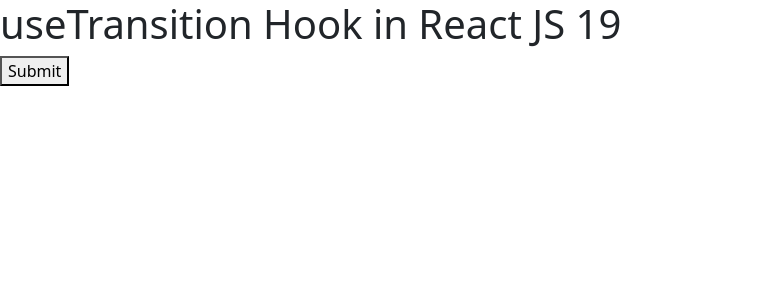
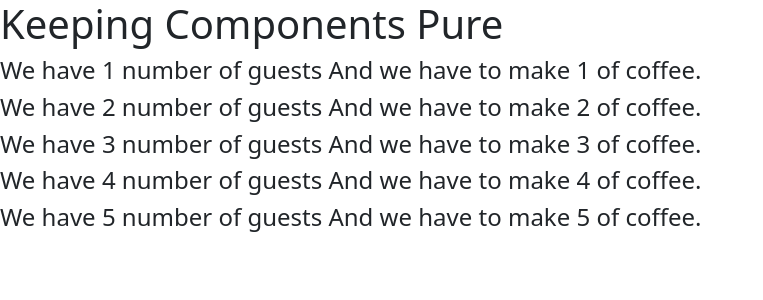
Before and after one commit to sakshi16-b/React19-tut, a React (Vite) app in the folder react19/: page / in a window 1280 px wide. Shown: the top 300 px of the page, without its empty margins (0-763 px from the left). Built offline with nearby package versions, Linux system fonts and the light colour scheme.

Commit message:
Update App.jsx

```diff
--- a/react19/src/App.jsx
+++ b/react19/src/App.jsx
@@ -1,24 +1,25 @@
-import { useState, useTransition } from "react";
+//let guest = 0;//we should not pass like this it wiill show unexpected result.
+// Instead we should as a prop.
 
 function App() {
-  const [pending, startTransition] = useTransition();
-  const handleSubmit = () => {
-    startTransition(async () => {
-      await new Promise((res) => setTimeout(res, 5000));
-    });
-  };
-
   return (
     <>
-      <h1>useTransition Hook in React JS 19</h1>
-      {pending ? (
-        <img src="https://media1.giphy.com/media/v1.Y2lkPTc5MGI3NjExa3VxMXpjMW9mNmU5Mm13NmV5eWp1MWZmZTVrdTlybmJtNndzMjFjeiZlcD12MV9pbnRlcm5hbF9naWZfYnlfaWQmY3Q9Zw/KG4PMQ0jyimywxNt8i/giphy.gif" />
-      ) : null}
-      <button disabled={pending} onClick={handleSubmit}>
-        Submit
-      </button>
+      <h1>Keeping Components Pure</h1>
+      <Cup guest={1} />
+      <Cup guest={2} />
+      <Cup guest={3} />
+      <Cup guest={4} />
+      <Cup guest={5} />
     </>
   );
 }
+export default App;
 
-export default App;
+const Cup = ({ guest }) => {
+  //  guest = guest + 1;
+  return (
+    <h4>
+      We have {guest} number of guests And we have to make {guest} of coffee.
+    </h4>
+  );
+};
```
